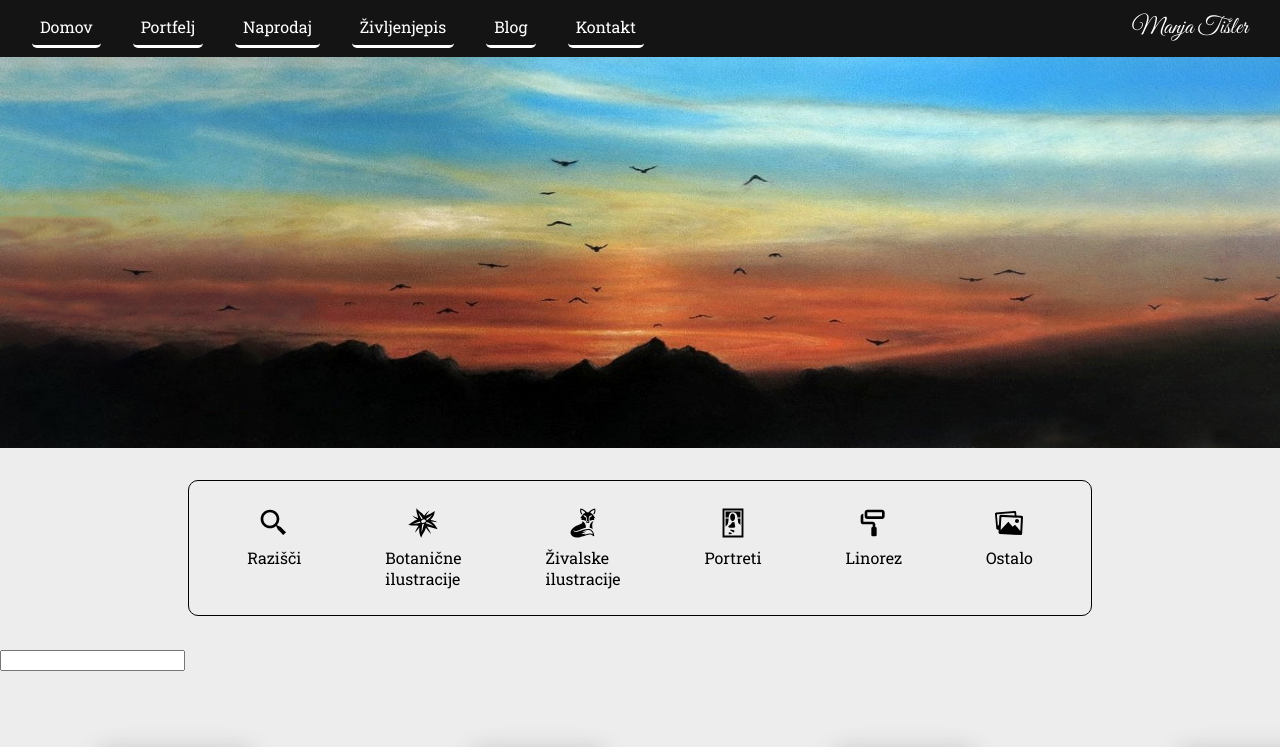
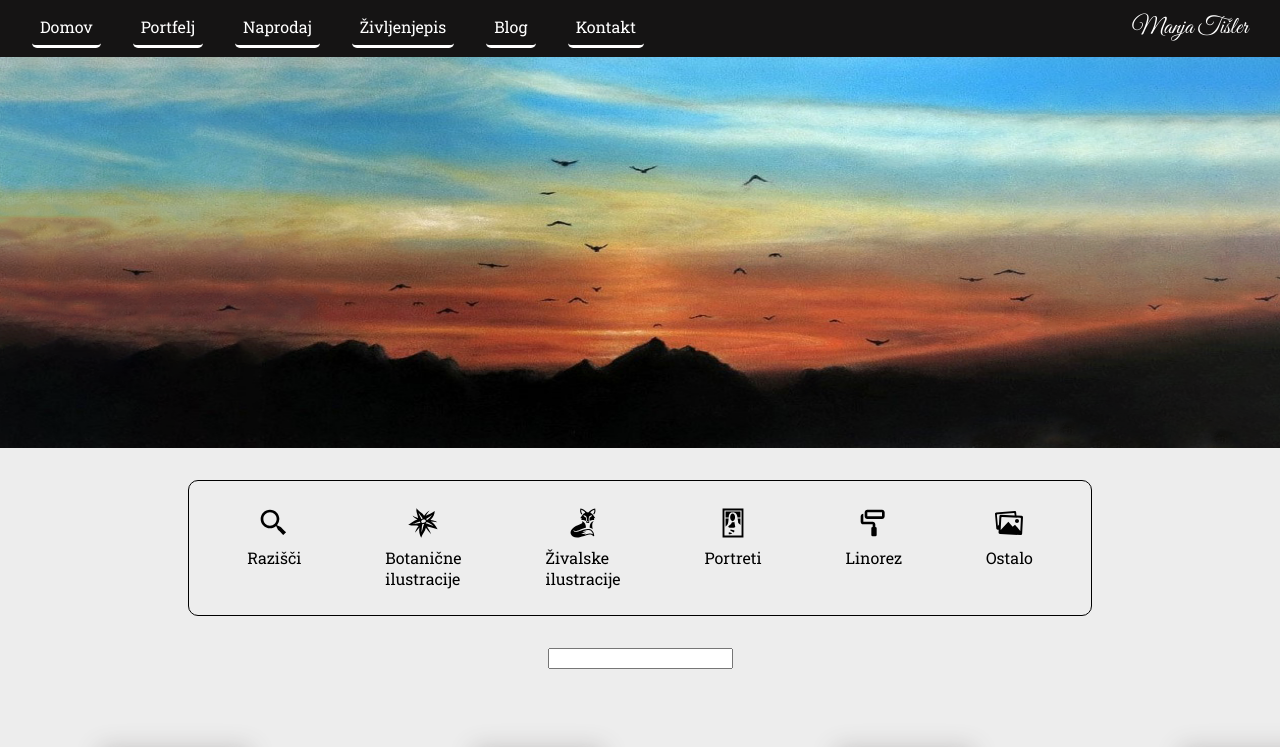
Before and after one commit to jureperos/Manja_Art_React, a React (Create React App) app: page /portfolio in a window 1280 px wide. Shown: the top 747 px of the page. Built offline with nearby package versions, Linux system fonts and the light colour scheme; a web font is replaced by a local one.

Commit message:
improved search functionality and added some styling

```diff
--- a/src/components/Content.js
+++ b/src/components/Content.js
@@ -1,5 +1,6 @@
-import { Routes, Route } from "react-router-dom"
+import { Routes, Route } from "react-router-dom";
 import './Content.css';
+
 import Navbar from './Navbar';
 import Footer from './Footer';
 import Home from './Home';
@@ -11,7 +12,6 @@ import NotFound from "./NotFound";
 import Blog from "./blog/Blog";
 import TextInput from "./search/TextInput";
 
-import MergedArr from './portfolio/MergedArr';
 import RastlineArr from './portfolio/RaslineArr';
 import ZivaliArr from './portfolio/ZivaliArr';
 import PortretiArr from './portfolio/PortretiArr';
@@ -22,7 +22,6 @@ import BlogRoute from "./blog/BlogRoute";
 
 
 function Content () {
-
     return (
         <div className="content">
             <Navbar />
@@ -33,21 +32,7 @@ function Content () {
 
                     <Route
                     index element={
-                        <SetImages
-                        imgArr={MergedArr}
-                        height={200}
-                        input={ <TextInput /> }
-                        />
-                    } />
-
-                    <Route
-                    path="razišči"
-                    element={
-                        <SetImages
-                        imgArr={MergedArr}
-                        height={200}
-                        input={ <TextInput /> }
-                        />
+                        <TextInput />
                     } />
 
                     <Route
--- /dev/null
+++ b/src/components/SearchArrContext.js
@@ -0,0 +1,3 @@
+import { createContext } from "react";
+
+export const SearchArrContext = createContext([]);
--- a/src/components/portfolio/PortfolioLayout.js
+++ b/src/components/portfolio/PortfolioLayout.js
@@ -18,7 +18,7 @@ function PortfolioLayout () {
             <div className="link-ctn">
 
                 <Link
-                    to={'/portfolio/razišči'} >
+                    to={'/portfolio'} >
                     <IconContext.Provider value={{ className: 'link-icon' }}>
                         <BiSearchAlt2/>
                     </IconContext.Provider>
--- a/src/components/portfolio/SetImages.js
+++ b/src/components/portfolio/SetImages.js
@@ -18,9 +18,6 @@ function SetImages (props) {
 
     return (
         <>
-            <div>
-                {props.input}
-            </div>
             <div className={`all-img-container ${props.frameNum}`}>
                 {props.imgArr.map((image) => {
                     return (
@@ -31,7 +28,7 @@ function SetImages (props) {
                                 setCurrIndex(image.index);
                                 setLboxUnmounted(false)
                             }
-                        } >
+                        }>
                             <LazyLoadImage
                                 height={props.height}
                                 alt={ image.title }
--- /dev/null
+++ b/src/components/search/TextInput.css
@@ -0,0 +1,5 @@
+.input-ctn {
+    display: flex;
+    flex-direction: row;
+    justify-content: center;
+}
--- a/src/components/search/TextInput.js
+++ b/src/components/search/TextInput.js
@@ -1,5 +1,6 @@
 import React, { useState } from 'react';
 import Search from './search';
+import "./TextInput.css";
 
 
 const TextInput = () => {
@@ -10,10 +11,10 @@ const TextInput = () => {
     };
     return (
         <div>
-      <input type="text" value={text} onChange={handleChange} />
-      <Search
-        text={text}
-      />
+            <div className="input-ctn">
+                <input type="text" value={text} onChange={handleChange} className="input-box"/>
+            </div>
+            <Search text={text}/>
         </div>
     );
 };
--- a/src/components/search/search.js
+++ b/src/components/search/search.js
@@ -1,4 +1,5 @@
 import MergedArr from '../portfolio/MergedArr';
+import SetImages from '../portfolio/SetImages';
 
 
 export default function Search({text}) {
@@ -6,23 +7,22 @@ export default function Search({text}) {
     const foundArr = []
     regSearch(text);
 
-    if (!text) {
-        return
-    }
-
     function regSearch(searchTerm) {
+        if (text.length < 3) {
+            return null
+        }
         const regex = new RegExp(searchTerm, 'i');
 
         for (let i = 0; i <= MergedArr.length -1; i++) {
 
             if (regex.test(MergedArr[i].title)) {
-                foundArr.push(MergedArr[i].title);
-            }
-            if (regex.test(MergedArr[i].sciName)) {
-                foundArr.push(MergedArr[i].sciName);
-            }
-            if (regex.test(MergedArr[i].description)) {
-                foundArr.push(MergedArr[i].description);
+                foundArr.push(MergedArr[i]);
+
+            } else if (regex.test(MergedArr[i].sciName)) {
+                foundArr.push(MergedArr[i]);
+
+            } else if (regex.test(MergedArr[i].description)) {
+                foundArr.push(MergedArr[i]);
             }
 
         }
@@ -30,10 +30,12 @@ export default function Search({text}) {
     }
     return (
         <div>
-            {foundArr.map((foundElement) => (
-                <p>{foundElement}</p>
-            ))
-            }
+
+             <SetImages
+             //check if searchArr is empty else show all results with MergedArr
+             imgArr={(foundArr.length === 0) ? MergedArr: foundArr}
+             height={200}
+             />
         </div>
 
     )
```
Lines whose indentation alone changed are shown as unchanged.
